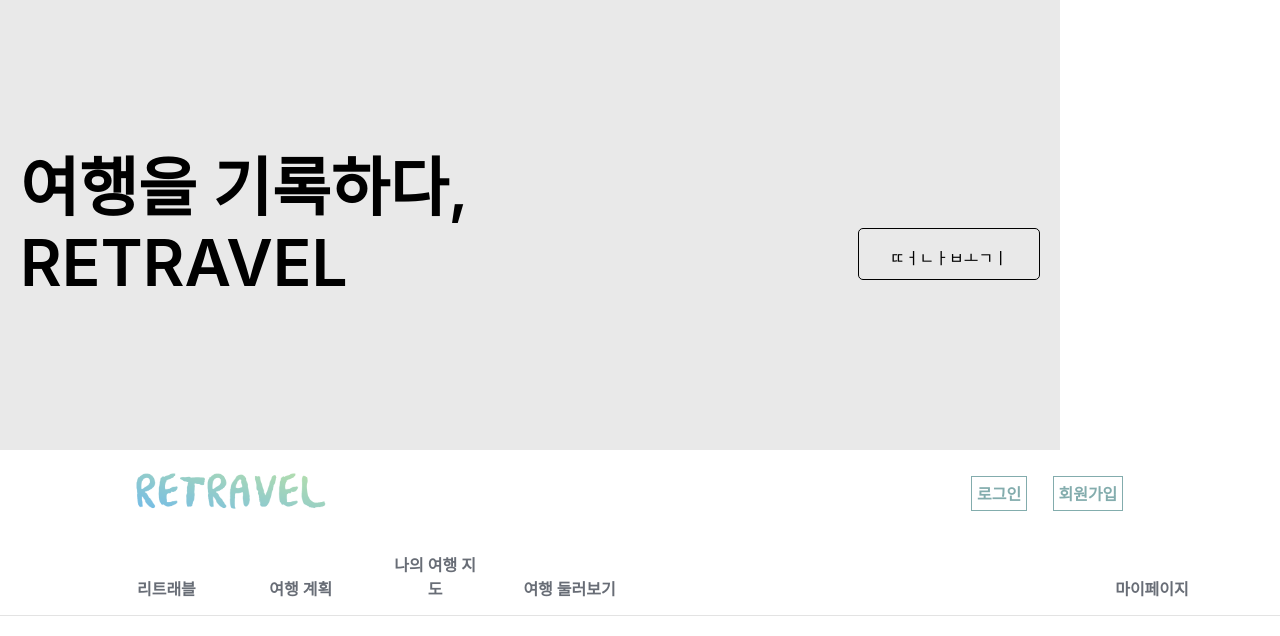
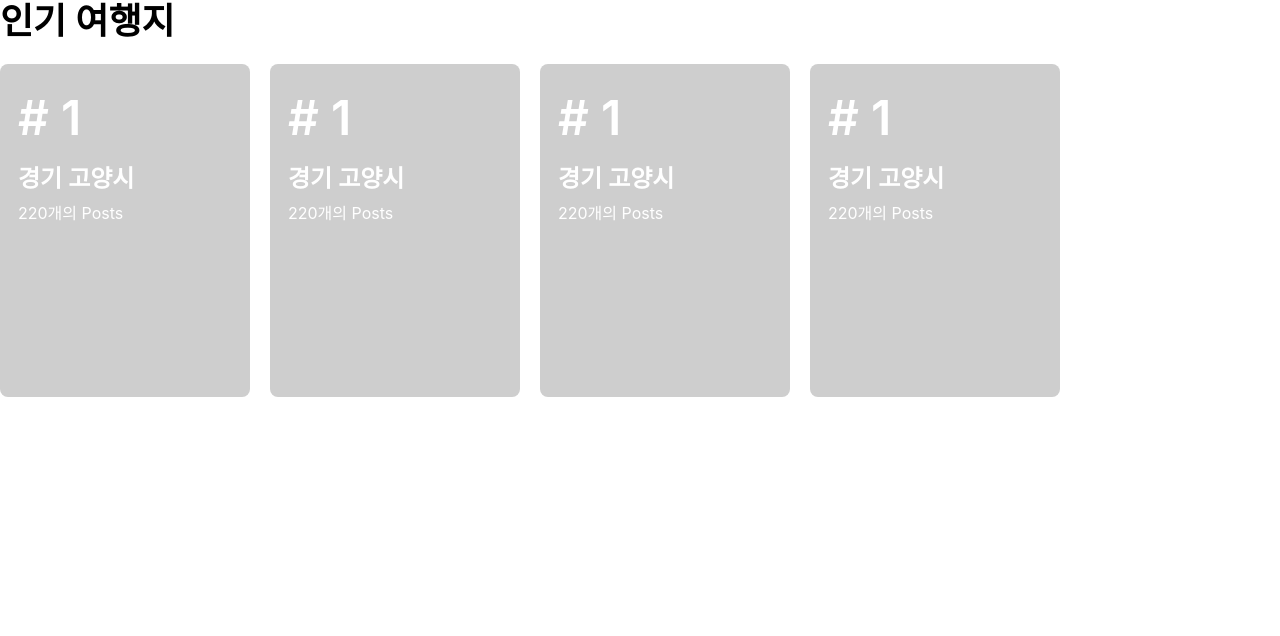
Before and after one commit to hyojaeKwon/cs496_week3, a React (Create React App) app: page / in a window 1280 px wide. Shown: the top 636 px of the page. Built offline with nearby package versions, Linux system fonts and the light colour scheme.

Commit message:
Trending posts

```diff
--- a/package.json
+++ b/package.json
@@ -10,6 +10,7 @@
     "react-dom": "^17.0.2",
     "react-scripts": "^5.0.0",
     "styled-components": "^5.3.3",
+    "swiper": "^6.8.4",
     "web-vitals": "^2.1.3"
   },
   "scripts": {
--- a/src/App.js
+++ b/src/App.js
@@ -1,15 +1,13 @@
 import React from "react";
-import FirstComponent from "./component/FirstComponent";
 import './App.css';
 import Header from './component/common/header';
+import TrendingPost from "./component/TrendingPost";
 import Navigation from './component/common/navigation';
 
 function App() {
   return (
     <div className="App">
-        <FirstComponent/>
-      <Header/>
-      <Navigation/>
+      <TrendingPost/>
     </div>
   );
 }
--- a/src/component/FirstComponent.js
+++ b/src/component/FirstComponent.js
@@ -48,7 +48,7 @@ const FirstComponent = () => {
           RETRAVEL
         </MainText>
         <MainButton>
-          <p>ㄸㅓㄴㅏㅂㅗㄱㅣ</p>
+          <p>떠나보기</p>
         </MainButton>
       </TextHolder>
     </MainSquare>
--- /dev/null
+++ b/src/component/TravelCard.js
@@ -0,0 +1,66 @@
+import React from 'react';
+import styled from 'styled-components';
+
+//카드 전체
+const Card= styled.div`
+  width: 250px;
+  height: 333px;
+  border-radius: 8px;
+
+  /* padding-bottom: 18px; */
+  /* padding-top : 26px; */
+  display: flex;
+  flex-direction: column;
+  justify-content: flex-start;
+  align-items: flex-start;
+  background-color: #cECEce;
+  //justify-content: space-between;
+`;
+
+//순위 나타내는 span
+const Rate = styled.span`
+  /* margin-top: 26px;
+  margin-left: 18px; */
+  padding-top : 26px;
+  font-weight: 600;
+  padding-left: 18px;
+  font-size: 48px;
+  line-height: 56px;
+  color: #ffffff;
+`;
+
+//장소 위치 나타내는 span
+const Where = styled.span`
+  color: #ffffff;
+  margin-top: 13px;
+  font-weight: 600;
+  padding-left: 18px;
+  font-size: 24px;
+`;
+
+//post 개수 나타내는 span
+const Post = styled.span`
+  color: #ffffff;
+  padding-left: 18px;
+  margin-top: 6px;
+`;
+
+const GoBtn = styled.a`
+  background-color: #FFFFFF;
+  color: #495056;
+  font-size: 12px;
+  padding-bottom: 18px;
+  align-items: center;
+  text-align: center;
+`;
+
+const TravelCard = () => {
+  return (
+    <Card>
+      <Rate># 1</Rate>
+      <Where>경기 고양시</Where>
+      <Post>220개의 Posts</Post>
+    </Card>
+  );
+};
+export default TravelCard;
--- /dev/null
+++ b/src/component/TrendingPost.js
@@ -0,0 +1,78 @@
+import React from "react";
+import { Swiper, SwiperSlide } from "swiper/react";
+import TravelCard from "./TravelCard"
+import "swiper/swiper.min.css";
+import "swiper/components/navigation/navigation.min.css";
+import SwiperCore, { Navigation } from "swiper";
+import styled from "styled-components";
+
+
+  //"인기 여행지 탭"
+  //"인기있는 여행지 약 4개를 뽑아서 보여준다."
+const BackGround = styled.div`
+  width: 1060px;
+`;
+
+const CardHolder = styled.div`
+  display: flex;
+   justify-content: space-between;
+`;
+
+const TextHolder = styled.div`
+  display: flex;
+  margin-bottom: 22px;
+`;
+
+const Title = styled.span`
+  font-weight: 600;
+  font-size: 36px;
+  line-height: 42px;
+`;
+
+const SubTitle = styled.span`
+
+`
+
+const TrendingPost = () => {
+  SwiperCore.use([Navigation]);
+
+  return (
+    <BackGround>
+      <TextHolder>
+        <Title>
+          인기 여행지
+        </Title>
+      </TextHolder>
+      <Swiper
+      spaceBetween={50}
+      slidesPerView={1}
+      centeredSlides
+      onSlideChange={() => console.log("slide change")}
+      pagination={{ clickable:true }}
+      onSwiper={swiper => console.log(swiper)}
+      >
+
+        <SwiperSlide>
+          <CardHolder>
+            <TravelCard/>
+            <TravelCard/>
+            <TravelCard/>
+            <TravelCard/>
+          </CardHolder>
+        </SwiperSlide>
+
+        <SwiperSlide>
+          <CardHolder>
+            <TravelCard/>
+            <TravelCard/>
+            <TravelCard/>
+            <TravelCard/>
+          </CardHolder>
+          </SwiperSlide>
+
+      </Swiper>
+    </BackGround>
+  );
+};
+
+export default TrendingPost;
```
Also changed, not shown: 1 other file (tests, documents, lock files or other folders).
